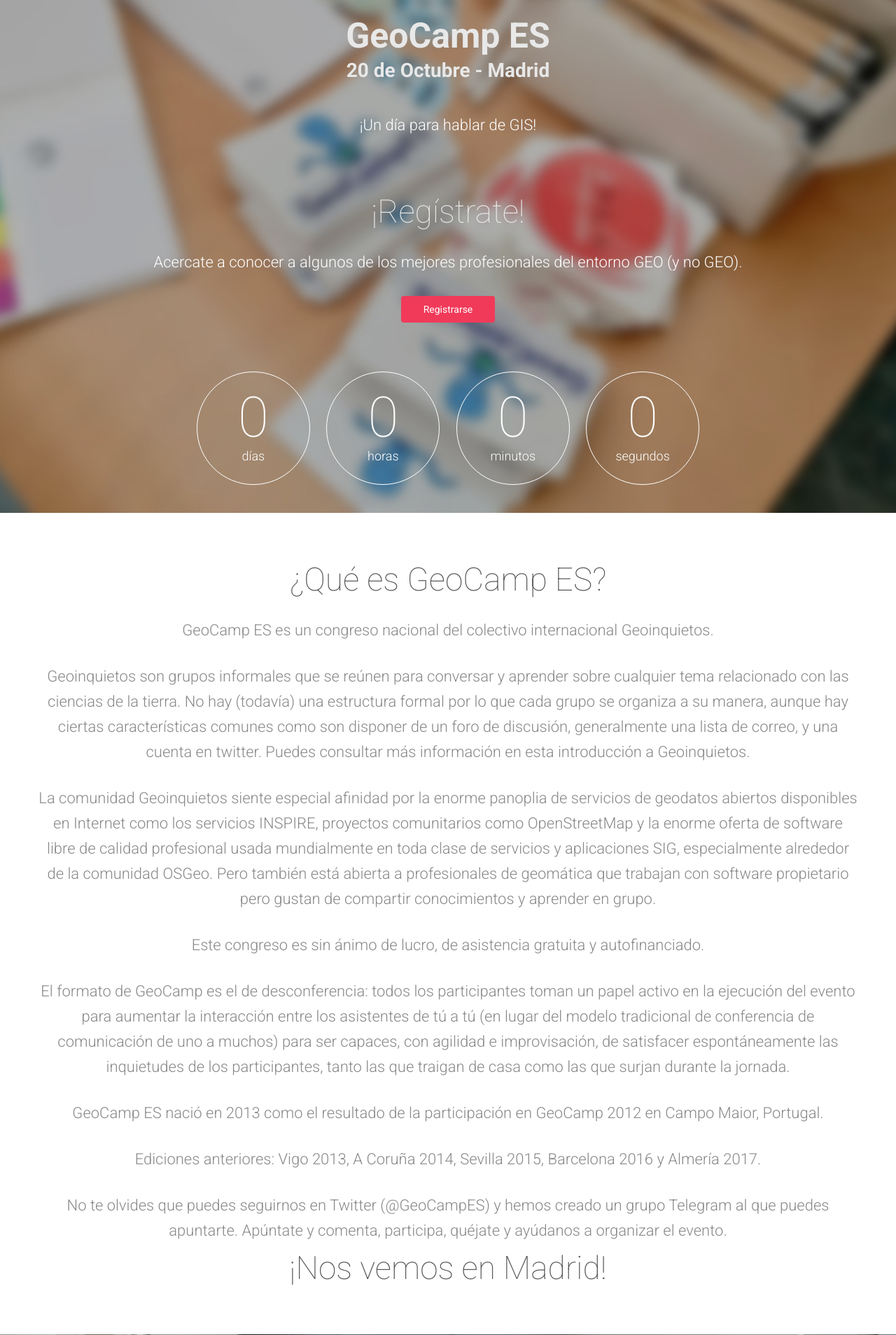
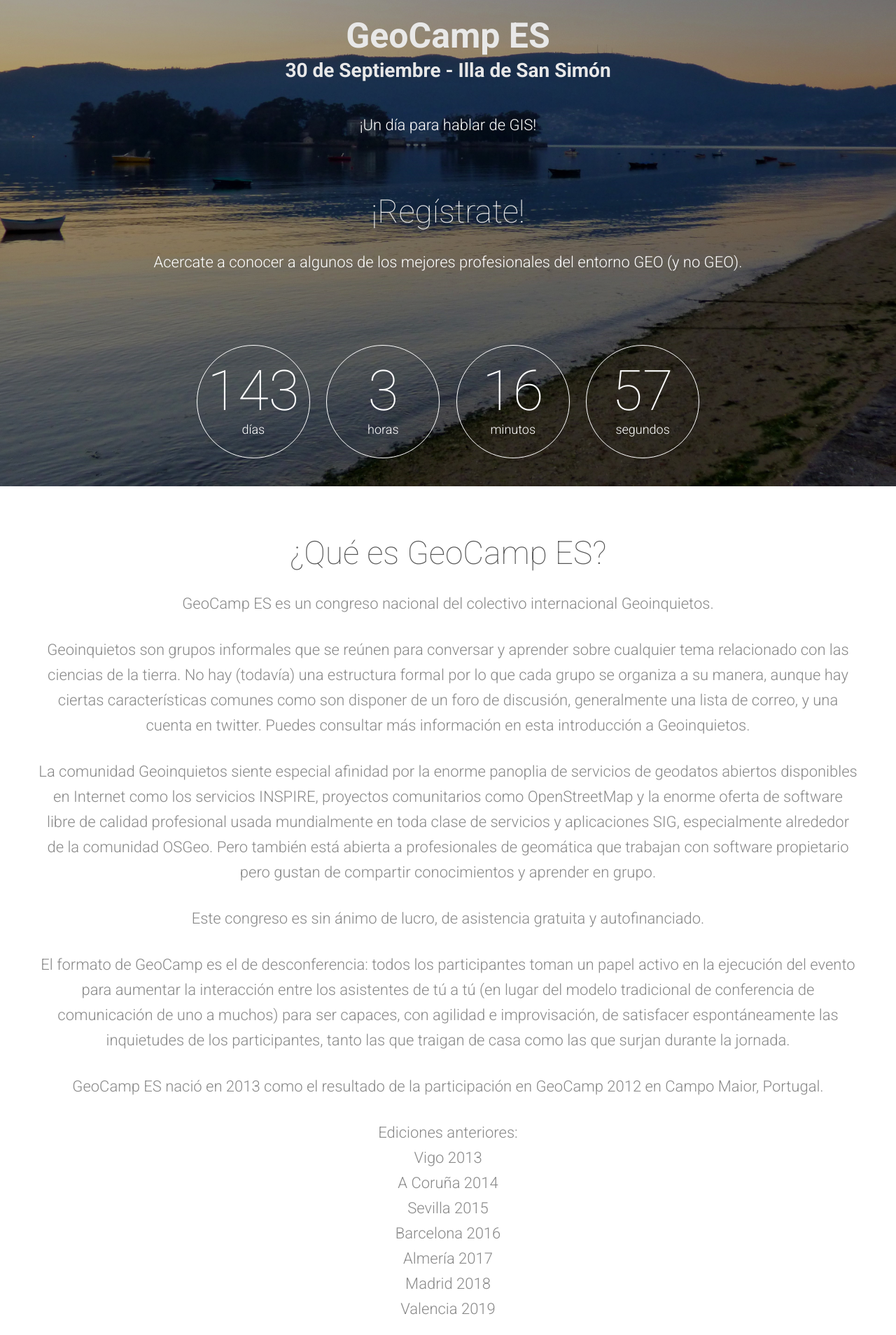
Before and after one commit to geocamp-es/2018, a PHP site: page / in a window 1280 px wide. Shown: the part 324-2232 px from the top of the page at 70% size. Run offline with PHP 8.4, Linux system fonts and the light colour scheme.

Commit message:
primera version

```diff
--- a/assets/css/style.css
+++ b/assets/css/style.css
@@ -464,7 +464,7 @@
 
 .whos-behind-box-1 .whos-behind-photo {
 	position: relative;
-    width: 142px;
+    width: 300px;
     height: 142px;
     margin: 0 auto;
     overflow: hidden;
--- a/assets/js/scripts.js
+++ b/assets/js/scripts.js
@@ -39,11 +39,7 @@
     /*
         Background slideshow
     */
-    $('.coming-soon').backstretch([
-      "assets/img/backgrounds/3.jpg"
-    , "assets/img/backgrounds/1.jpg"
-    , "assets/img/backgrounds/2.jpg"
-    ], {duration: 3000, fade: 750});
+    $('.coming-soon').backstretch("assets/img/backgrounds/1.jpg");
 
     $('.about-container').backstretch("assets/img/backgrounds/4.jpg");
 
@@ -56,7 +52,7 @@
     /*
         Countdown initializer
     */
-    var now = new Date("2018/10/20");
+    var now = new Date("2023/09/30");
     var countTo = now.valueOf();
     $('.timer').countdown(countTo, function(event) {
     	$(this).find('.days').text(event.offset.totalDays);
--- a/index.html
+++ b/index.html
@@ -63,16 +63,16 @@
               <h1><a href="">GeoCamp - ES</a></h1>
             </div>
             <h2>GeoCamp ES</h2>
-            <h3>20 de Octubre - Madrid</h3>
+            <h3>30 de Septiembre - Illa de San Simón</h3>
             <p> ¡Un día para hablar de GIS! </p>
             <div class="row">
               <div class="span12 whos-behind">
                 <h3>¡Regístrate!</h3>
                 <p> Acercate a conocer a algunos de los mejores profesionales del entorno GEO (y no GEO). </p>
                 <br>
-                <a href="https://www.meetup.com/es-ES/Geoinquietos-MAD/events/253172803/" class="button button--primary text--bold" target="_blank">
+                <!-- <a href="https://www.meetup.com/es-ES/Geoinquietos-MAD/events/253172803/" class="button button--primary text--bold" target="_blank">
                   <span>Registrarse</span>
-                </a>
+                </a> -->
               </div>
             </div>
             <div class="timer">
@@ -113,17 +113,19 @@
             traigan de casa como las que surjan durante la jornada.</p>
           <p> GeoCamp ES nació en 2013 como el resultado de la participación en <a title="GeoCamp 2012 - Campo Maior" href="https://www.flickr.com/photos/geocamp/"
               target="_blank">GeoCamp 2012</a> en Campo Maior, Portugal. </p>
-          <p> Ediciones anteriores:
-            <a title="GeoCampES 2013 - Vigo" href="http://2013.geocamp.es" target="_blank">Vigo 2013</a>,
-            <a title="GeoCampES 2014 - A Coruña" href="http://2014.geocamp.es" target="_blank">A Coruña 2014</a>,
-            <a title="GeoCampES 2015 - Sevilla" href="http://2015.geocamp.es" target="_blank">Sevilla 2015</a>,
-            <a title="GeoCampES 2016 - Barcelona" href="http://2016.geocamp.es" target="_blank">Barcelona 2016</a> y
-            <a title="GeoCampES 2017 - Almería" href="http://2017.geocamp.es" target="_blank">Almería 2017</a>.
+          <p> Ediciones anteriores: <br/>
+            <a title="GeoCampES 2013 - Vigo" href="http://2013.geocamp.es" target="_blank">Vigo 2013</a><br/>
+            <a title="GeoCampES 2014 - A Coruña" href="http://2014.geocamp.es" target="_blank">A Coruña 2014</a><br/>
+            <a title="GeoCampES 2015 - Sevilla" href="http://2015.geocamp.es" target="_blank">Sevilla 2015</a><br/>
+            <a title="GeoCampES 2016 - Barcelona" href="http://2016.geocamp.es" target="_blank">Barcelona 2016</a><br/>
+            <a title="GeoCampES 2017 - Almería" href="http://2017.geocamp.es" target="_blank">Almería 2017</a><br/>
+            <a title="GeoCampES 2017 - Almería" href="http://2018.geocamp.es" target="_blank">Madrid 2018</a><br/>
+            <a title="GeoCampES 2017 - Almería" href="http://2019.geocamp.es" target="_blank">Valencia 2019</a><br/>
           </p>
           <p> No te olvides que puedes seguirnos en Twitter (<a title="GeoCamp ES en Twitter" href="http://twitter.com/GeoCampES"
               target="_blank">@GeoCampES</a>) y hemos creado un <a href="https://t.me/joinchat/AGMxEkb2muPxA0_ynqReCQ">grupo Telegram</a> al que puedes apuntarte.
             Apúntate y comenta, participa, quéjate y ayúdanos a organizar el evento. </p>
-          <h3>¡Nos vemos en Madrid!</h3>
+          <h3>¡Nos vemos en A Illa!</h3>
       </div>
     </div>
   </div>
@@ -139,13 +141,13 @@
       </div>
       <div class="row">
         <div class="offset4 span4 about-box-1">
-          <a href="https://www.openstreetmap.org/node/4738041543" style="color:white;" target="_blank">
+          <a href="https://www.openstreetmap.org/node/2474335849" style="color:white;" target="_blank">
             <div class="about-box-1-icon">
               <i class="fa fa-map-marker"></i>
             </div>
-            <h4>Madrid Internacional Lab</h4>
+            <h4>Illa de San Simón</h4>
           </a>
-          <p> Calle de Bailén, 41, 28005 Madrid </p>
+          <p> Ría de Vigo S/N </p>
         </div>
       </div>
     </div>
@@ -154,7 +156,7 @@
   <div class="container">
     <div class="row">
       <div class="span12 testimonials">
-        <h3>Lo que dijeron de nosotros en 2017</h3>
+        <h3>Lo que dijeron de nosotros en las anteriores ediciones</h3>
         <div class="testimonial-active"></div>
         <div class="testimonial-quote"> “ ” </div>
 
@@ -198,19 +200,19 @@
     <div class="camiseta-container">
       <div class="overlay"></div>
       <div class="container">
-        <div class="row">
+        <!-- <div class="row">
           <div class="span12 whos-behind camiseta">
               <h3>Camisetas 2018</h3>
               <p>Tenemos la satisfacción de ofreceros la camiseta oficial del encuentro de 2018.
                 El diseño es obra de <a href="https://www.linkedin.com/in/juanjosecabreragarcia/" target="_blank">Juan José Cabrera García</a>
                 de <a href="http://www.inspide.com/" target="_blank">Inspide</a>
-                y la impresión la realizan los amigos de <!-- <a href="https://www.freewear.org/">FreeWear</a>. -->
+                y la impresión la realizan los amigos de <a href="https://www.freewear.org/">FreeWear</a>.
                 </br></br>
                 <img width="80%" src="assets/img/camisetas/camiseta2018.png">
               </p>
-              <!-- <p>La venta de camisetas está cerrada.</p> -->
+              <p>La venta de camisetas está cerrada.</p>
             </div>
-          </div>
+          </div> -->
         </div>
       </div>
   <!-- Patrocinadores -->
@@ -220,13 +222,13 @@
         <div class="span12 whos-behind patrocinadores">
           <h3>Patrocinadores</h3>
           <p> GeoCamp ES es posible gracias al esfuerzo de nuestros patrocinadores. Si estás interesado en ser uno de ellos puedes
-            descargar nuestra <a href="assets/documents/geocampES_sponsor_pack_2018_def.pdf" target="_blank">guía para patrocinadores</a>.
+            descargar nuestra <a href="assets/documents/geocampES_sponsor_pack.pdf" target="_blank">guía para patrocinadores</a>.
             </p>
         </div>
       </div>
       <div class="row logos-patrocinadores"><br>
         <div class="span10 offset1" style="">
-          <a href="https://carto.com/" target="_blank"><img width="180px" src="assets/img/patrocinadores/CARTO-logo.svg.png"></a>
+          <!-- <a href="https://carto.com/" target="_blank"><img width="180px" src="assets/img/patrocinadores/CARTO-logo.svg.png"></a>
           <a href="https://www.dotgiscorp.com/index_es.html" target="_blank"><img width="140px" src="assets/img/patrocinadores/dotgis.png"></a>
           <a href="http://icarto.es/" target="_blank"><img width="130px" src="assets/img/patrocinadores/icarto.png"></a>
           <a href="http://incamedio.com/" target="_blank"><img width="140px" src="assets/img/patrocinadores/inca.png"></a>
@@ -241,7 +243,7 @@
           <a href="http://servigis.com/" target="_blank"><img width="180px" src="assets/img/patrocinadores/servigis.png"></a>
           <a href="http://tycgis.com/" target="_blank"><img width="180px" src="assets/img/patrocinadores/tyc.png"></a>
           <a href="https://www.unigis.es/" target="_blank"><img width="180px" src="assets/img/patrocinadores/unigis.png"></a>
-          <a href="http://www.vizzuality.com/" target="_blank"><img width="180px" src="assets/img/patrocinadores/vizzuality.png"></a>
+          <a href="http://www.vizzuality.com/" target="_blank"><img width="180px" src="assets/img/patrocinadores/vizzuality.png"></a> -->
         </div>
       </div>
     </div>
@@ -250,8 +252,7 @@
   <div class="mapa-container">
     <div class="row-fluid">
       <div class="span12 contact-address map" style="margin-top: 0px;">
-       <iframe width="100%" height="520" frameborder="0" src="https://ramiroaznar.github.io/geocamp18-map/index.html"
-          allowfullscreen webkitallowfullscreen mozallowfullscreen oallowfullscreen msallowfullscreen></iframe>
+        <iframe style="pointer-events:none;" width="100%" height="350" frameborder="0" scrolling="no" marginheight="0" marginwidth="0" src="https://www.openstreetmap.org/export/embed.html?bbox=-8.6337947845459%2C42.30628462273406%2C-8.624836206436159%2C42.30988285587173&amp;layer=cyclosm" style="border: 0px solid black"></iframe>
       </div>
     </div>
   </div>
@@ -267,9 +268,8 @@
       <div class="row">
         <div class="whos-behind-box-1">
           <div class="whos-behind-photo">
-            <img src="assets/img/organizacion/logo-geoinquietos-madrid.jpg" alt="Geoinquietos Madrid">
+            <img src="assets/img/organizacion/logo_xeoInquedos.png" alt="Geoinquietos Madrid" href="https://geoinquietos.org/grupos/galicia/">
           </div>
-          <h4><a title="Geoinquietos Madrid" href="http://geoinquietos.org/grupos/madrid/">Geoinquietos Madrid</a></h4>
           <br>
         </div>
       </div>
@@ -281,7 +281,7 @@
       <div class="row">
         <div class="span7 footer-copyright">
           <p>
-            Geocamp ES - 2018
+            Geocamp ES - 2023
             <br>
           </p>
         </div>
```
Also changed, not shown: README.md, assets/img/LogoGeoCamp-minus.png, assets/img/backgrounds/1.jpg, assets/img/backgrounds/4.jpg, assets/img/organizacion/logo_xeoInquedos.png (added), 3 other files.
